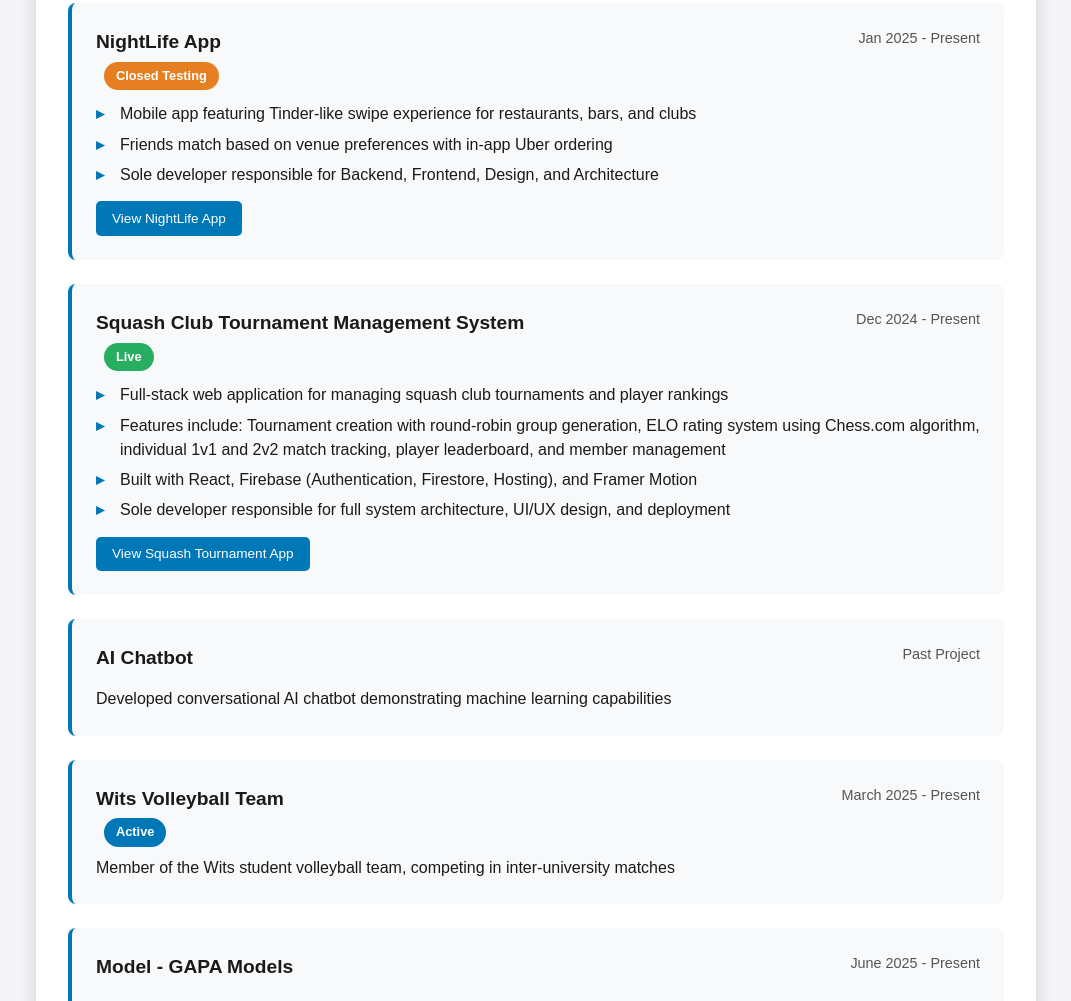
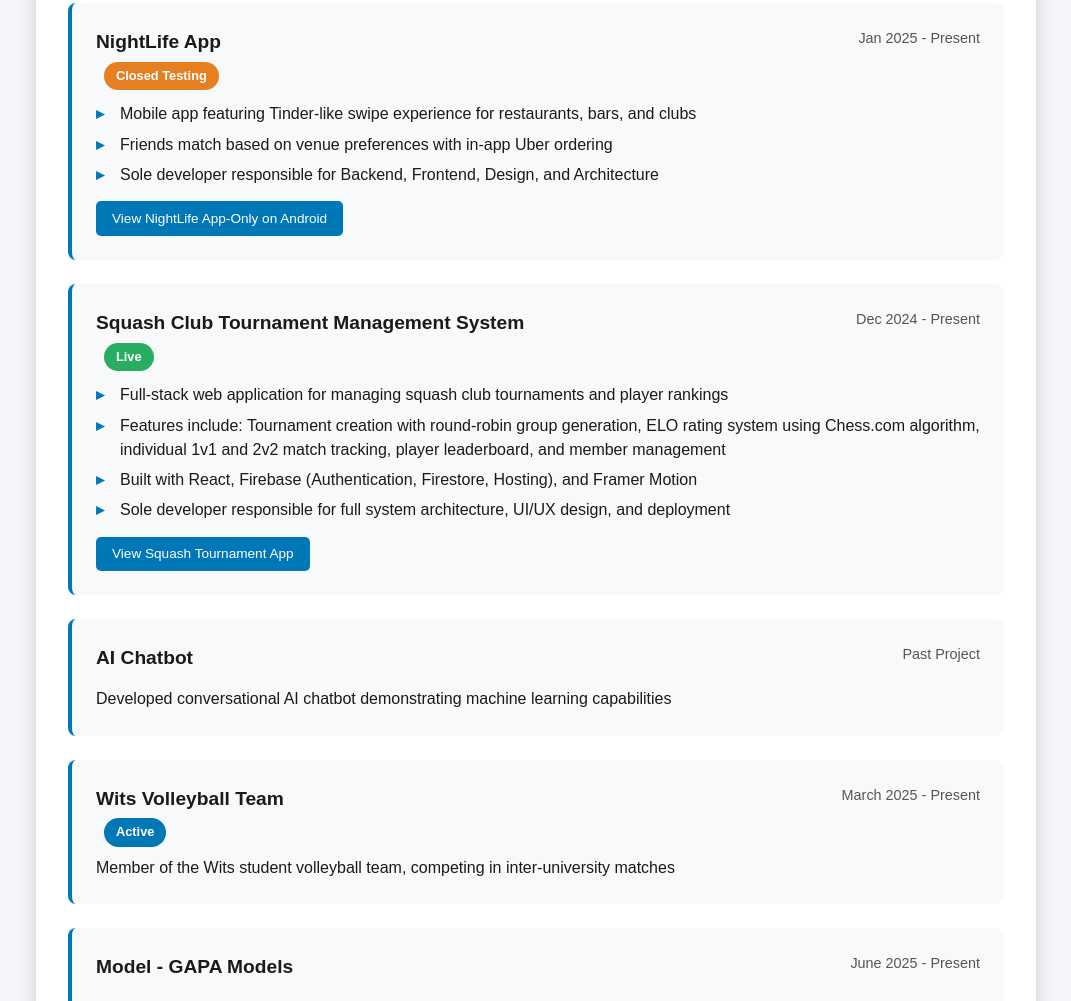
Before and after one commit to Kiransoodyall03/Kiran_cv, a plain HTML site: page index.html in a window 1280 px wide. Shown: the part 1792-2793 px from the top of the page, without its empty margins (104-1175 px from the left). Drawn offline with Linux system fonts and the light colour scheme.

Commit message:
completedagain

```diff
--- a/index.html
+++ b/index.html
@@ -384,7 +384,7 @@
                         <li>Friends match based on venue preferences with in-app Uber ordering</li>
                         <li>Sole developer responsible for Backend, Frontend, Design, and Architecture</li>
                     </ul>
-                    <a href="https://drive.google.com/drive/folders/12rgtNvfMBrVLqbcR2Ujodkmsvsbqwe76?usp=drive_link" target="_blank" class="project-link">View NightLife App</a>
+                    <a href="https://play.google.com/store/apps/details?id=com.KiranAman.nightlifeapp" target="_blank" class="project-link">View NightLife App-Only on Android</a>
                 </div>
 
                 <div class="item">
```
